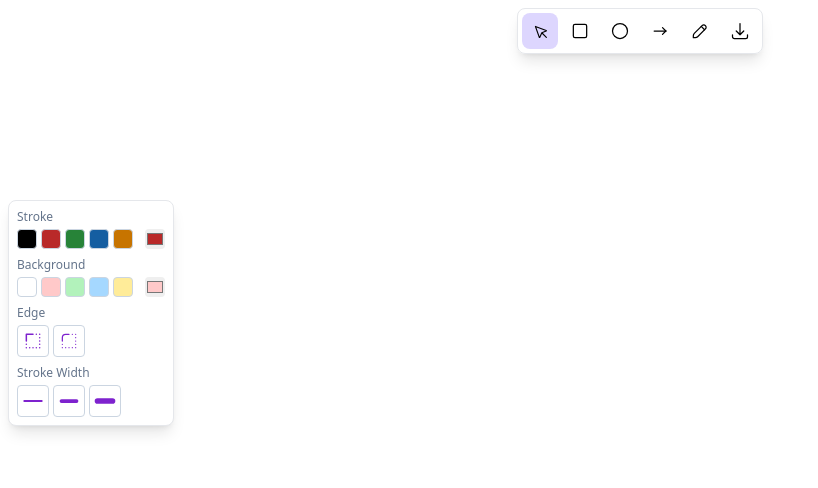
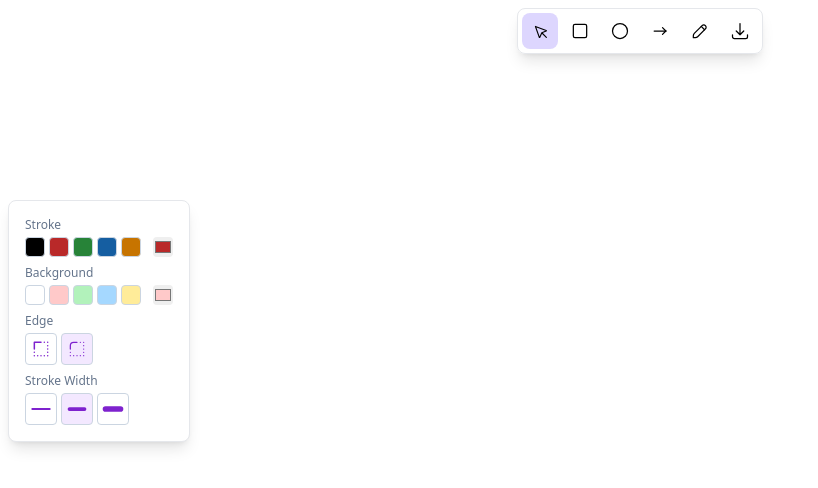
Before and after one commit to KrunalDarekar/whiteboard-it, a React (Vite) app: page / in a window 1280 px wide. Shown: the top 488 px of the page, without its empty margins (0-818 px from the left). Built offline with nearby package versions, Linux system fonts and the light colour scheme.

Commit message:
Add the hover effect

```diff
--- a/src/App.jsx
+++ b/src/App.jsx
@@ -253,7 +253,7 @@ export default function App() {
           </div>
         </div>
         {/*side panel*/}
-        <div className="absolute z-10 left-0 ml-2 top-1/4 bg-white border rounded-lg shadow-lg p-2">
+        <div className="absolute z-10 left-0 ml-2 top-1/4 bg-white border rounded-lg shadow-lg p-4">
               <div className="mb-2">
                 <p className="text-xs text-slate-500 mb-1">Stroke</p>
                 <div className="flex gap-1">
@@ -289,7 +289,7 @@ export default function App() {
               <div className="mb-2">
                 <p className="text-xs text-slate-500 mb-1">Edge</p>
                 <div className="flex gap-1">
-                  <button onClick={ () => setEdge(0)} className ="w-8 h-8 border border-slate-300 rounded flex justify-center items-center text-purple-700">
+                  <button onClick={ () => setEdge(0)} className ={`w-8 h-8 border border-slate-300 rounded flex justify-center items-center text-purple-700 ${edge === 0 && "bg-purple-100"}`}>
                     <svg aria-hidden="true" focusable="false" role="img" viewBox="0 0 20 20" fill="none" stroke="currentColor" strokeLinecap="round" strokeLinejoin="round" strokeWidth="1.5" className="w-5 h-5">
                       <path d="M3.33334 9.99998V6.66665C3.33334 6.04326 3.33403 4.9332 3.33539 3.33646C4.95233 3.33436 6.06276 3.33331 6.66668 3.33331H10"></path>
                       <path d="M13.3333 3.33331V3.34331"></path>
@@ -305,7 +305,7 @@ export default function App() {
                       <path d="M16.6667 16.6667V16.6767"></path>
                     </svg>
                   </button>
-                  <button onClick={ () => setEdge(10)} className ="w-8 h-8 border border-slate-300 rounded flex justify-center items-center text-purple-700">
+                  <button onClick={ () => setEdge(10)} className ={`w-8 h-8 border border-slate-300 rounded flex justify-center items-center text-purple-700 ${edge === 10 && "bg-purple-100"}`}>
                     <svg aria-hidden="true" focusable="false" role="img" viewBox="0 0 24 24" fill="none" strokeWidth="2" stroke="currentColor" strokeLinecap="round" strokeLinejoin="round" className="w-5 h-5">
                       <g strokeWidth="1.5" stroke="currentColor" strokeLinecap="round" strokeLinejoin="round">
                         <path d="M4 12v-4a4 4 0 0 1 4 -4h4"></path>
@@ -328,17 +328,17 @@ export default function App() {
               <div className="">
                 <p className="text-xs text-slate-500 mb-1">Stroke Width</p>
                 <div className="flex gap-1">
-                  <button onClick={ () => setStrokeWidth(1)} className ="w-8 h-8 border border-slate-300 rounded flex justify-center items-center text-purple-700">
+                  <button onClick={ () => setStrokeWidth(1)} className ={`w-8 h-8 border border-slate-300 rounded flex justify-center items-center text-purple-700 ${strokeWidth === 1 && "bg-purple-100"}`}>
                   <svg aria-hidden="true" focusable="false" role="img" viewBox="0 0 20 20" fill="none" stroke="currentColor" strokeLinecap="round" strokeLinejoin="round">
                     <path d="M4.167 10h11.666" stroke="currentColor" strokeWidth="1.25" strokeLinecap="round" strokeLinejoin="round"></path>
                   </svg>
                   </button>
-                  <button onClick={ () => setStrokeWidth(3)} className="w-8 h-8 border border-slate-300 rounded flex justify-center items-center text-purple-700">
+                  <button onClick={ () => setStrokeWidth(3)} className={`w-8 h-8 border border-slate-300 rounded flex justify-center items-center text-purple-700 ${strokeWidth === 3 && "bg-purple-100"}`}>
                   <svg aria-hidden="true" focusable="false" role="img" viewBox="0 0 20 20" fill="none" stroke="currentColor" strokeLinecap="round" strokeLinejoin="round">
                     <path d="M5 10h10" stroke="currentColor" strokeWidth="2.5" strokeLinecap="round" strokeLinejoin="round"></path>
                   </svg>
                   </button>
-                  <button onClick={ () => setStrokeWidth(5)} className="w-8 h-8 border border-slate-300 rounded flex justify-center items-center text-purple-700">
+                  <button onClick={ () => setStrokeWidth(5)} className={`w-8 h-8 border border-slate-300 rounded flex justify-center items-center text-purple-700 ${strokeWidth === 5 && "bg-purple-100"}`}>
                   <svg aria-hidden="true" focusable="false" role="img" viewBox="0 0 20 20" fill="none" stroke="currentColor" strokeLinecap="round" strokeLinejoin="round">
                     <path d="M5 10h10" stroke="currentColor" strokeWidth="3.75" strokeLinecap="round" strokeLinejoin="round"></path>
                   </svg>
```
